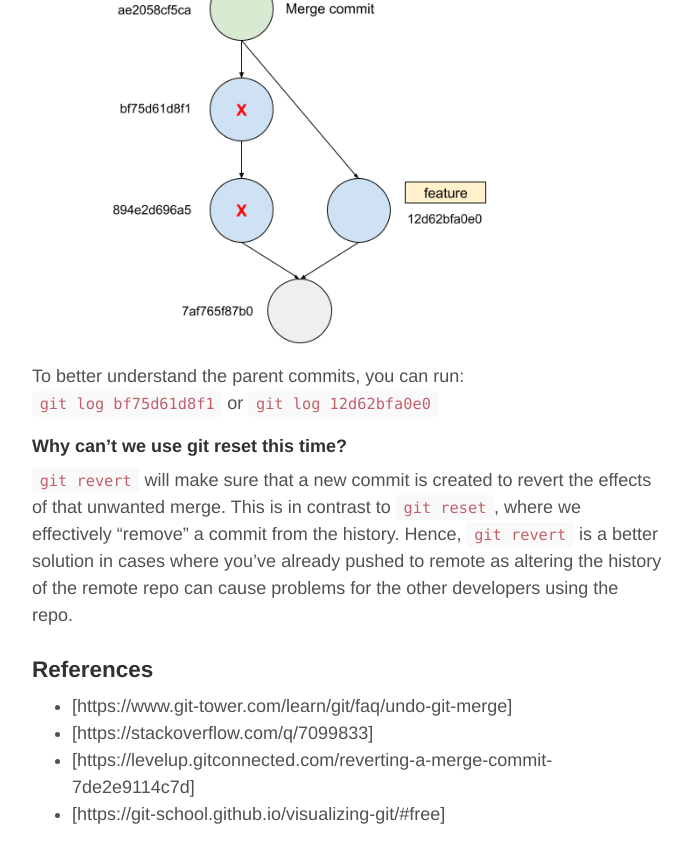
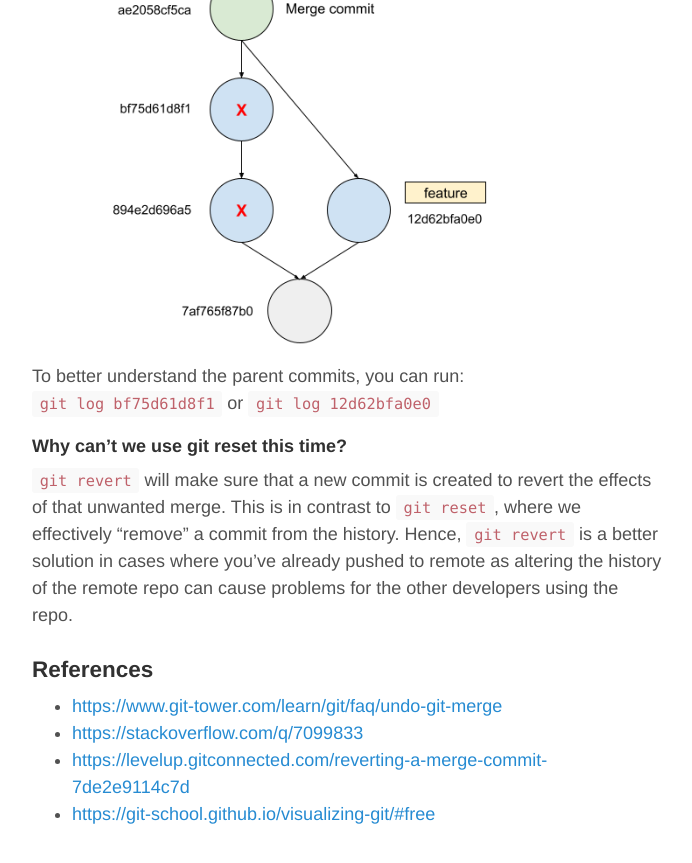
Before and after one commit to seymour7/seymour7.github.io, a Jekyll site: the page built from _posts/2022-05-08-revert-git-merge.md, in a window 1280 px wide and 900 px high, scrolled down 4103 px. Shown: the top 863 px of the window, without its empty margins (293-985 px from the left). Built offline with Jekyll 4.4.1, drawn with Linux system fonts in a browser that asks for light colours; part of the change alters nothing that is shown.

```diff
--- a/_posts/2022-05-08-revert-git-merge.md
+++ b/_posts/2022-05-08-revert-git-merge.md
@@ -89,6 +89,7 @@ Merge branch 'my-branch'
 In this situation, `git revert ae2058cf5ca -m 1` will get you the tree as it was in `bf75d61d8f1`, and `git revert -m 2` will reinstate the tree as it was in `12d62bfa0e0`.
 
 ![]({{ site.baseurl }}/public/revert_git_merge/2.png)
+
 ![]({{ site.baseurl }}/public/revert_git_merge/3.png)
 
 To better understand the parent commits, you can run:<br>
@@ -100,7 +101,7 @@ To better understand the parent commits, you can run:<br>
 
 ### References
 
-* [https://www.git-tower.com/learn/git/faq/undo-git-merge]
-* [https://stackoverflow.com/q/7099833]
-* [https://levelup.gitconnected.com/reverting-a-merge-commit-7de2e9114c7d]
-* [https://git-school.github.io/visualizing-git/#free]
+* [https://www.git-tower.com/learn/git/faq/undo-git-merge](https://www.git-tower.com/learn/git/faq/undo-git-merge)
+* [https://stackoverflow.com/q/7099833](https://stackoverflow.com/q/7099833)
+* [https://levelup.gitconnected.com/reverting-a-merge-commit-7de2e9114c7d](https://levelup.gitconnected.com/reverting-a-merge-commit-7de2e9114c7d)
+* [https://git-school.github.io/visualizing-git/#free](https://git-school.github.io/visualizing-git/#free)
```
